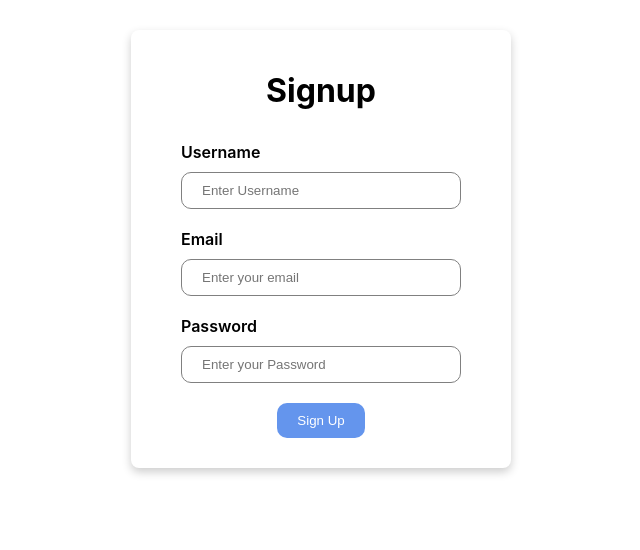
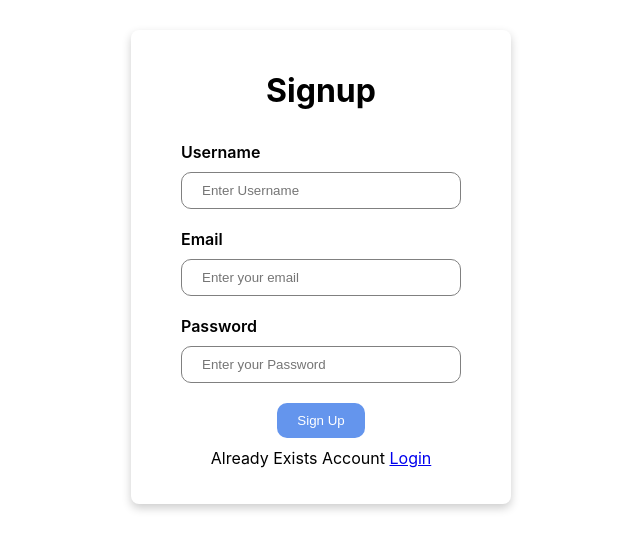
Before and after one commit to Karthik18v/delhi-digits, a React (Create React App) app in the folder frontend/: page /signup in a window 1280 px wide. Shown: the top 550 px of the page, without its empty margins (319-959 px from the left). Built offline with nearby package versions, Linux system fonts and the light colour scheme.

Commit message:
added proctected route

```diff
--- a/frontend/src/components/Home/index.js
+++ b/frontend/src/components/Home/index.js
@@ -2,6 +2,7 @@ import { useEffect, useState } from "react";
 import "./index.css";
 import axios from "axios";
 import Cookies from "js-cookie";
+import { useNavigate } from "react-router-dom";
 
 const Home = () => {
   const [invoices, setInvoices] = useState([]);
@@ -16,6 +17,8 @@ const Home = () => {
   const [invoiceNumber, setInvoiceNumber] = useState("");
   const [invoiceId, setInvoiceId] = useState("");
   const [editForm, setEditForm] = useState(false);
+
+  const navigate = useNavigate();
 
   useEffect(() => {
     getInvoices();
@@ -156,11 +159,16 @@ const Home = () => {
     }
   };
 
+  const onClickLogout = () => {
+    Cookies.remove("jwtToken");
+    navigate("/login");
+  };
+
   return (
     <div className="main">
       <div className="header">
         <h1>Invoice Management</h1>
-        <button>Logout</button>
+        <button onClick={onClickLogout}>Logout</button>
       </div>
       {!isOpen && !editForm && (
         <>
@@ -283,7 +291,11 @@ const Home = () => {
             <option value="Unpaid">Unpaid</option>
           </select>
           <div className="button-container">
-            <button className="add-button" type="submit" onClick={onClickModify}>
+            <button
+              className="add-button"
+              type="submit"
+              onClick={onClickModify}
+            >
               Modify
             </button>
             <button className="cancel-button" onClick={onClickDelete}>
--- a/frontend/src/components/Login/index.css
+++ b/frontend/src/components/Login/index.css
@@ -0,0 +1,55 @@
+h1 {
+    align-self: center;
+}
+
+.Login {
+    display: flex;
+    height: 100vh;
+}
+
+.sub-heading {
+    align-self: center;
+}
+
+.form-container {
+    width: 300px;
+    margin: auto;
+    padding: 20px;
+    background: white;
+    display: flex;
+    flex-direction: column;
+    border-radius: 8px;
+    box-shadow: 0px 4px 10px rgba(0, 0, 0, 0.2);
+}
+
+.input-container {
+    display: flex;
+    flex-direction: column;
+    margin: 10px;
+}
+
+input {
+    border-radius: 10px;
+    border: 1px solid gray;
+    padding: 10px 20px;
+    outline: none;
+}
+
+label {
+    margin-bottom: 10px;
+    font-weight: 600;
+}
+
+.login-button {
+    background-color: cornflowerblue;
+    color: white;
+    padding: 10px 20px;
+    border: 0px;
+    border-radius: 10px;
+    align-self: center;
+}
+.redirect{
+    text-align: center;
+    margin-top: 0px;
+
+}
--- a/frontend/src/components/Login/index.js
+++ b/frontend/src/components/Login/index.js
@@ -1,7 +1,8 @@
 import { useState } from "react";
-import { useNavigate } from "react-router-dom";
+import { useNavigate, Link } from "react-router-dom";
 import axios from "axios";
 import Cookies from "js-cookie";
+import "./index.css"
 
 const Login = () => {
   const [loginEmail, setLoginEmail] = useState("");
@@ -57,6 +58,9 @@ const Login = () => {
           />
         </div>
         <button className="login-button">Login</button>
+        <p className="redirect">
+          Create User Credentialss   <Link to="/signup">Signup</Link>
+        </p>
       </form>
     </div>
   );
--- a/frontend/src/components/Signup/index.js
+++ b/frontend/src/components/Signup/index.js
@@ -1,5 +1,5 @@
 import { useState } from "react";
-import { useNavigate } from "react-router-dom";
+import { useNavigate, Link } from "react-router-dom";
 import axios from "axios";
 import "./index.css";
 
@@ -75,6 +75,9 @@ const SignUp = () => {
         <button className="login-button" type="submit">
           Sign Up
         </button>
+        <p className="redirect">
+          Already Exists Account <Link to="/login">Login</Link>
+        </p>
       </form>
     </div>
   );
```
Also changed, not shown: frontend/src/components/ProtectedRoute/index.js (added).
